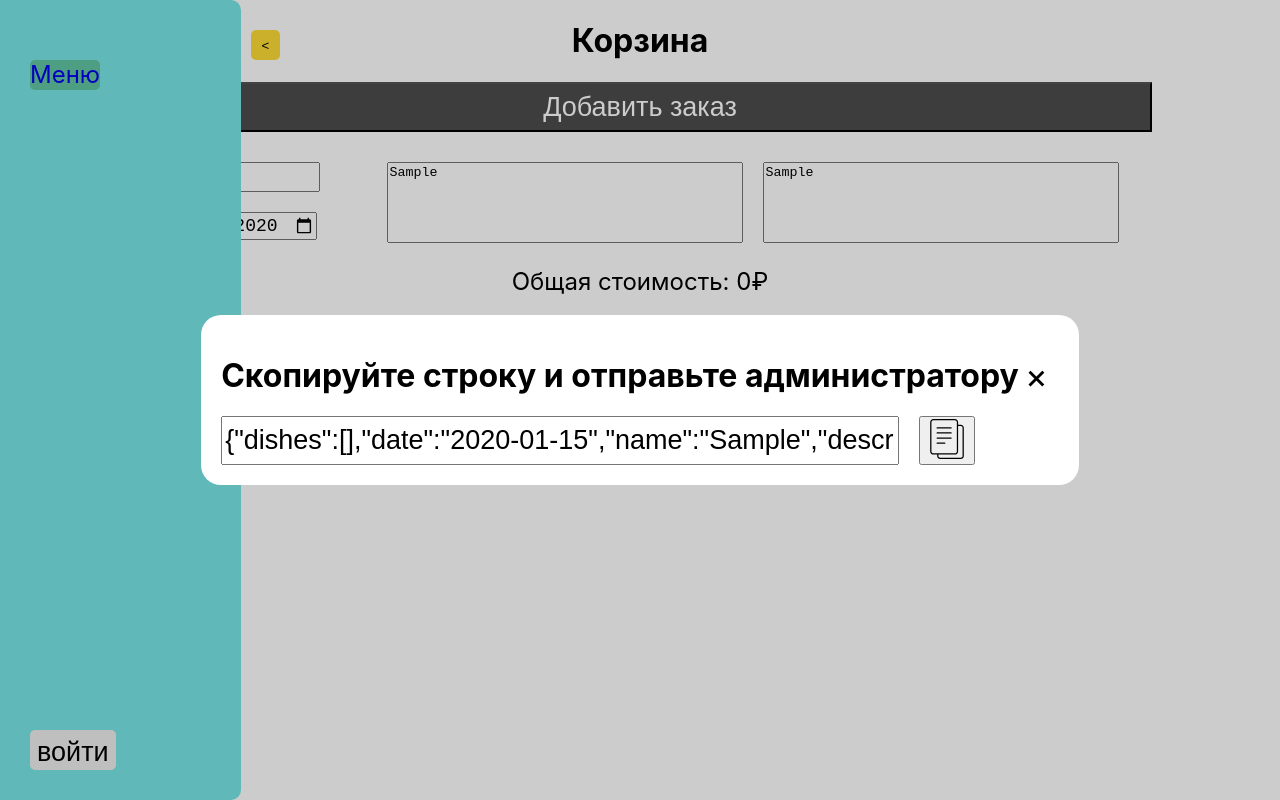
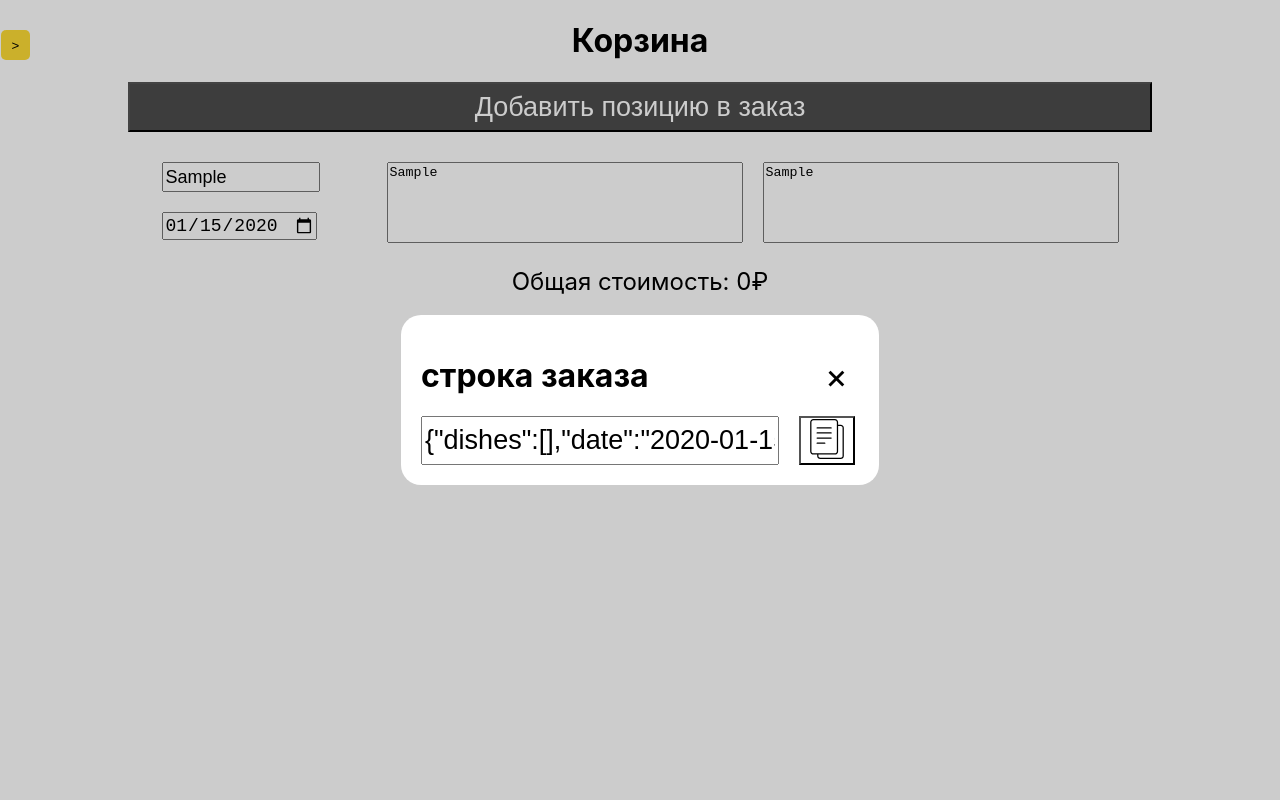
Before and after one commit to gutarDanya/menu-calculator, a React (Create React App) app: page /bascket in a window 1280 px wide. Both pictures are taken after typing "Sample", "2020-01-15", "Sample", "Sample" into the empty fields and a click on the button "Сохранить". Built offline with nearby package versions, Linux system fonts and the light colour scheme.

Commit message:
feture rework decrement position

```diff
--- a/src/Utils/Types.tsx
+++ b/src/Utils/Types.tsx
@@ -15,7 +15,7 @@ export type TsendedOrder = {
     id?: string;
 }
 
-type localTorder = {
+type Tlocalorder = {
     date: string;
     dishes: Array<Tposition>;
     id: string;
--- a/src/components/Shirm/Shirm.tsx
+++ b/src/components/Shirm/Shirm.tsx
@@ -16,7 +16,7 @@ const Shirm = () => {
     }
 
 
-    const [shirmOpened, setShirmOpened] = useState(true);
+    const [shirmOpened, setShirmOpened] = useState(false);
 
     return (
         <div className={shirmOpened ? styles.containerOpened : styles.containerClosed}>
--- a/src/pages/App/App.module.css
+++ b/src/pages/App/App.module.css
@@ -2,20 +2,3 @@
     display: flex;
     flex-direction: column;
 }
-
-.cipher {
-    width:80%;
-    margin-right: 20px;
-    font-size: 27px;
-}
-
-
-
-.cipherContainer {
-    display:flex
-}
-
-.copyIcon {
-    width: 40px;
-    height: 40px;
-}
--- a/src/pages/App/App.tsx
+++ b/src/pages/App/App.tsx
@@ -15,9 +15,9 @@ import { checkSotrage } from '../../Utils/scripts';
 import LoginPage from '../LoginPage/LoginPage';
 import { getCookie } from '../../Utils/Cookie';
 import Modal from '../../components/Modal/Modal';
-import copy from '../../Utils/images/copy.svg'
 import AddPositionPopup from '../addPositionPopup/AddPositionPopup';
 import StartAppPage from '../StartAppPage/StartAppPage';
+import ShifrPopup from '../ShifrPopup/ShifrPopup';
 
 function App() {
   const location = useLocation();
@@ -39,10 +39,6 @@ function App() {
     dispatch(getAllMenu(positions));
     dispatch(getAllOrders(positions))
   }, [])
-
-  function copyToClipboard() {
-    navigator.clipboard.writeText(stirngOfOrder)
-  }
 
   const orders = useAppSelector(state => state.OrdersSlice.orders);
 
@@ -83,13 +79,8 @@ function App() {
           </Routes>
 
           {backgroundLocation && <Routes>
-            <Route path="/basket/shifr" element={<Modal title='Скопируйте строку и отправьте администратору' handleClose={closePopup}>
-              <div className={styles.cipherContainer}>
-                <input className={styles.cipher} value={stirngOfOrder} />
-                <button type="button" className={styles.copyButton} onClick={copyToClipboard}>
-                  <img src={copy} className={styles.copyIcon} />
-                </button>
-              </div>
+            <Route path="/basket/shifr" element={<Modal title='строка заказа' handleClose={closePopup}>
+              <ShifrPopup />
             </Modal>} />
 
             <Route path='basket/add-position' element={
--- a/src/pages/Bascet/Basket.tsx
+++ b/src/pages/Bascet/Basket.tsx
@@ -74,7 +74,7 @@ const Basket = () => {
                 {positions && positions.length > 0 && positions.map((dish) => {
                     return dish.count! > 0 ? <Dish removedPos={true} dish={dish} handleClick={removeFromOrder} incrementPosition={increment} decrementPosition={decrement} /> : null
                 })}
-                <button type="button" className={styles.addPositionButton} onClick={navigateAddPosition}>Добавить заказ</button>
+                <button type="button" className={styles.addPositionButton} onClick={navigateAddPosition}>Добавить позицию в заказ</button>
                 <div className={styles.inputs}>
                     <div className={styles.inputsContainer}>
                         <input className={styles.input} value={dataOfOrder.name} onChange={(e) => { setDataOfOrder({ ...dataOfOrder, name: e.target.value }) }} type='text' placeholder="ваше имя" />
@@ -86,12 +86,6 @@ const Basket = () => {
                     </div>
                 </div>
                 <p className={styles.totalKPI}>Общая стоимость: {totalPrice}₽</p>
-                {/* <div className={styles.cipherContainer}>
-                    <input className={styles.cipher} value={stirngOfOrder} />
-                    <button type="button" className={styles.copyButton} onClick={copyToClipboard}>
-                        <img src={copy} className={styles.copyIcon} />
-                    </button>
-                </div> */}
                 <button className={styles.submitButton} type="submit" onClick={(e) => { submitForm(e) }}>Сохранить</button>
             </form>
         </div>
--- a/src/pages/MenuPage/MenuPage.module.css
+++ b/src/pages/MenuPage/MenuPage.module.css
@@ -15,7 +15,19 @@
     border-radius: 20px;
 }
 
+.count{
+    padding: 2px;
+    width: 24px;
+    height: 24px;
+    border-radius: 12px;
+    margin: 0;
+    background-color: #96b0b1;
+}
+
 .basketButton {
+    display: flex;
+    justify-content: space-between;
+    align-items: center;
     font-size: 24px;
     padding: 5px;
     position: fixed;
@@ -24,4 +36,5 @@
     background-color: #fddc36;
     border-radius: 10px;
     border: 0;
+    width: 130px;
 }
--- a/src/pages/MenuPage/MenuPage.tsx
+++ b/src/pages/MenuPage/MenuPage.tsx
@@ -10,10 +10,9 @@ import { addPosition } from "../../services/Slices/MenuSlices";
 import { decrementPosition as decrement } from "../../services/Slices/MenuSlices";
 
 const MenuPage = () => {
-
     const dispatch = useAppDispatch();
-
     const navigate = useNavigate();
+    const positionsInBusket = useAppSelector(state => state.MenuSlices.currentPositions);
 
     const CheckPos = (pos: Tposition) => {
         dispatch(addPosition(pos))
@@ -109,7 +108,7 @@ const MenuPage = () => {
                     })}
                 </DishTypeContainer>
             </div>
-            <button className={styles.basketButton} type="button" onClick={chekOrder}>Корзина</button>
+            <button className={styles.basketButton} type="button" onClick={chekOrder}>{positionsInBusket.length > 0 ? <p className={styles.count}>{positionsInBusket.length}</p> : null}Корзина</button>
         </div>
     )
 }
--- /dev/null
+++ b/src/pages/ShifrPopup/ShifrPopup.module.css
@@ -0,0 +1,28 @@
+.cipherContainer {
+    display:flex;
+    flex-direction: column;
+}
+
+.container {
+    display: flex;
+}
+
+.copyIcon {
+    width: 40px;
+    height: 40px;
+}
+
+.copyButton {
+    background-color: white;
+    transition: all 100ms linear;
+}
+
+.copyButtonClicked {
+    background-color: rgba(79, 212, 79, 0.7);
+}
+
+.cipher {
+    width:80%;
+    margin-right: 20px;
+    font-size: 27px;
+}
--- /dev/null
+++ b/src/pages/ShifrPopup/ShifrPopup.tsx
@@ -0,0 +1,28 @@
+import React, { useState } from "react";
+import styles from './ShifrPopup.module.css';
+import { useAppSelector } from "../../services/store";
+import copy from '../../Utils/images/copy.svg'
+
+const ShifrPopup = () => {
+  const [textOpened, setTextOpened] = useState(false)
+  const stirngOfOrder = useAppSelector(state => state.MenuSlices.stringOfOrder);
+
+  function copyToClipboard() {
+    navigator.clipboard.writeText(stirngOfOrder)
+    setTextOpened(true)
+  }
+
+  return (
+    <div className={styles.cipherContainer}>
+      <div className={styles.container}>
+        <input className={styles.cipher} value={stirngOfOrder} />
+        <button type="button" className={textOpened ? styles.copyButtonClicked : styles.copyButton} onClick={copyToClipboard}>
+          <img src={copy} className={styles.copyIcon} />
+        </button>
+      </div>
+      {textOpened ? <p className={styles.text}>Скопируйте эту и вставьте в сообщение администратору</p> : null}
+    </div>
+  )
+}
+
+export default ShifrPopup;
```
Also changed, not shown: 1 other file (tests, documents, lock files or other folders).
